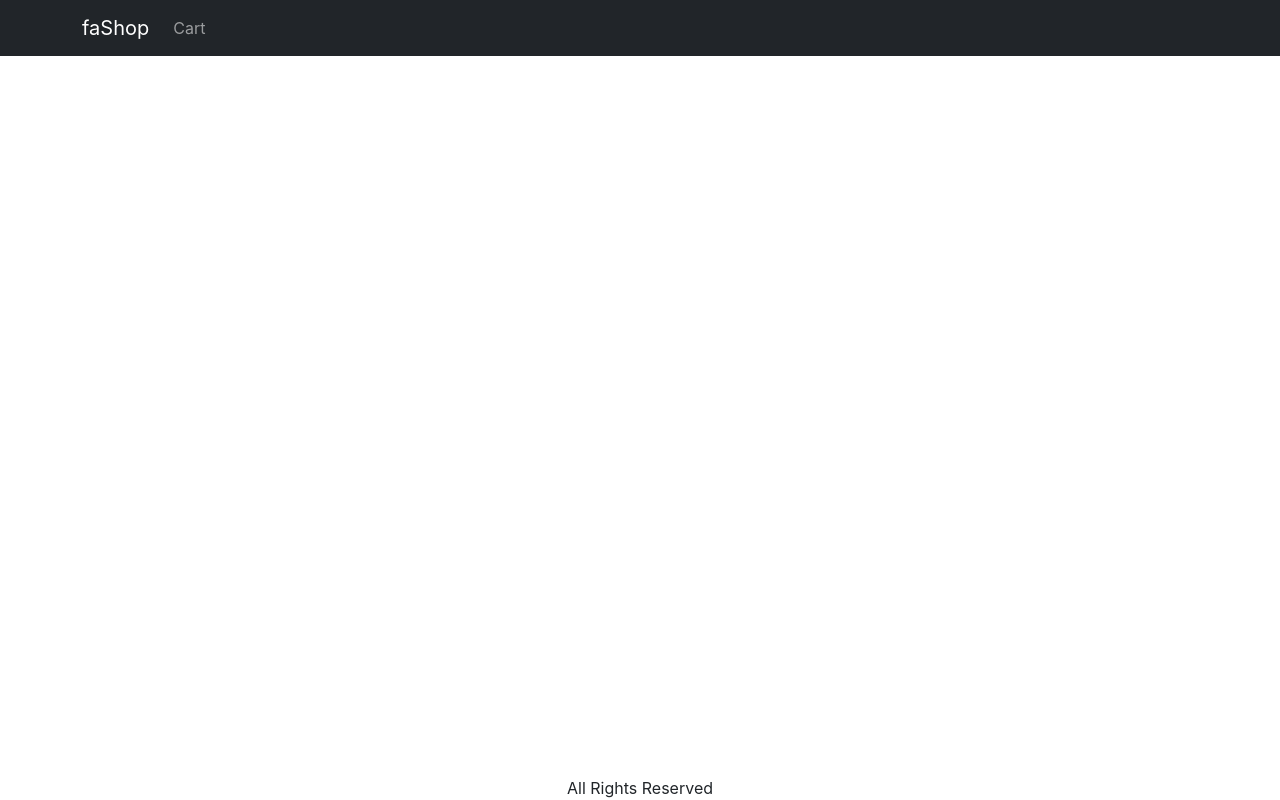
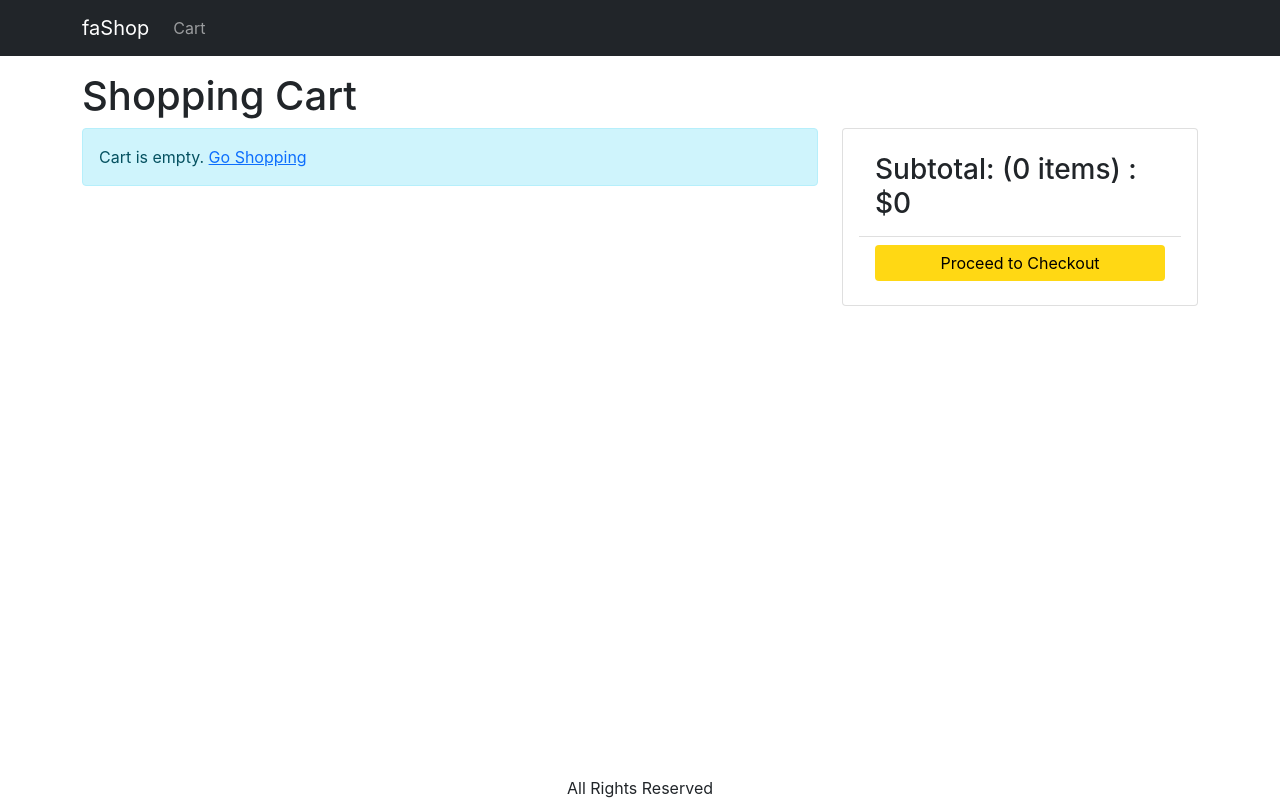
Before and after one commit to gomez-fernando/amazing-ecommerce-2023-frontend-react, a React (Create React App) app: page /cart in a window 1280 px wide. Built offline with nearby package versions, Linux system fonts and the light colour scheme.

Commit message:
Add Cart screen

```diff
--- a/src/App.jsx
+++ b/src/App.jsx
@@ -2,6 +2,7 @@ import { useContext } from "react";
 import { Badge, Container, Nav, Navbar } from "react-bootstrap";
 import { LinkContainer } from "react-router-bootstrap";
 import { BrowserRouter, Link, Route, Routes } from "react-router-dom";
+import CartScreen from "./screens/CartScreen";
 import HomeScreen from "./screens/HomeScreen";
 import ProductScreen from "./screens/ProductScreen";
 import { Store } from "./Store";
@@ -24,7 +25,7 @@ function App() {
                   Cart
                   {cart.cartItems.length > 0 &&
                     <Badge pill bg="danger">
-                      {cart.cartItems.length}
+                      {cart.cartItems.reduce((acumulator, current) => acumulator + current.quantity, 0)}
                     </Badge>
                   }
                 </Link>
@@ -36,6 +37,7 @@ function App() {
           <Container className="mt-3">
             <Routes>
               <Route path='/product/:slug' element={<ProductScreen />} />
+              <Route path='/cart' element={<CartScreen />} />
               <Route path='/' element={<HomeScreen />} />
             </Routes>
           </Container>
--- a/src/Store.js
+++ b/src/Store.js
@@ -11,9 +11,18 @@ const initialState = {
 function reducer(state, action) {
   switch (action.type) {
     case 'CART_ADD_ITEM':
-      return {...state, cart: {
-        ...state.cart, cartItems: [...state.cart.cartItems, action.payload]
-      }}
+      const newItem = action.payload;
+      const existItem = state.cart.cartItems.find(item => item._id === newItem._id);
+
+      console.log(newItem)
+      console.log(existItem)
+
+      const cartItems = existItem
+        ? state.cart.cartItems.map(item => item._id === existItem._id ? existItem : item)
+        : [...state.cart.cartItems, newItem];
+
+      return {...state, cart: {...state.cart, cartItems}};
+
     default:
       return state;
   }
--- a/src/index.css
+++ b/src/index.css
@@ -61,3 +61,7 @@ main{
 /* .img-large {
   max-width: 100%;
 } */
+
+.img-thumbnail {
+  height: 80px;
+}
--- /dev/null
+++ b/src/screens/CartScreen.jsx
@@ -0,0 +1,92 @@
+import { useContext } from 'react'
+import { Button, Card, Col, ListGroup, ListGroupItem, Row } from 'react-bootstrap';
+import { Helmet } from 'react-helmet-async';
+import { Link } from 'react-router-dom';
+import MessageBox from '../components/MessageBox';
+import { Store } from '../Store'
+
+const CartScreen = () => {
+  const { state, dispatch: ctxDispatch } = useContext(Store);
+  const { cart: { cartItems } } = state;
+
+  return (
+    <div>
+      <Helmet>
+        <title>Shopping Cart</title>
+      </Helmet>
+      <h1>Shopping Cart</h1>
+      <Row>
+        <Col md={8}>
+          {cartItems.length === 0 ? (
+            <MessageBox>
+              Cart is empty. <Link to="/">Go Shopping</Link>
+            </MessageBox>
+          ) : (
+            <ListGroup>
+              {cartItems.map(item => (
+                <ListGroupItem key={item._id}>
+                  <Row className='align-items-center'>
+                    <Col md={4}>
+                      <img
+                        src={item.image}
+                        alt={item.name}
+                        className='img-fluid rounded img-thumbnail'
+                      />{' '}
+                      <Link to={`/product/${item.slug}`}>{item.name}</Link>
+                    </Col>
+                    <Col md={3}>
+                      <Button variant='light' disabled={item.quantity === 1}>
+                        <i className='fas fa-minus-circle'></i>
+                      </Button>{' '}
+                      <span>{item.quantity}</span>{' '}
+                      <Button variant='light' disabled={item.quantity === item.countInStock}>
+                        <i className='fas fa-plus-circle'></i>
+                      </Button>
+                    </Col>
+                    <Col md={3}>${item.price}</Col>
+                    <Col md={2}>
+                      <Button variant='light'>
+                        <i className='fas fa-trash'></i>
+                      </Button>
+                    </Col>
+                  </Row>
+                </ListGroupItem>
+              ))
+
+              }
+            </ListGroup>
+          )
+
+          }
+        </Col>
+        <Col md={4}>
+          <Card>
+            <Card.Body>
+              <ListGroup variant='flush'>
+                <ListGroup.Item>
+                  <h3>
+                    Subtotal: ({cartItems.reduce((a, c) => a + c.quantity, 0)}{' '}items) : $
+                    {cartItems.reduce((a, c) => a + c.price * c.quantity, 0)}
+                  </h3>
+                </ListGroup.Item>
+                <ListGroup.Item>
+                  <div className="d-grid">
+                    <Button
+                      type='button'
+                      variant='primary'
+                      disabled={cartItems === 0}
+                    >
+                      Proceed to Checkout
+                    </Button>
+                  </div>
+                </ListGroup.Item>
+              </ListGroup>
+            </Card.Body>
+          </Card>
+        </Col>
+      </Row>
+    </div>
+  )
+}
+
+export default CartScreen
--- a/src/screens/ProductScreen.jsx
+++ b/src/screens/ProductScreen.jsx
@@ -1,8 +1,8 @@
 import axios from "axios";
-import { useContext, useEffect, useReducer } from "react";
+import { useContext, useEffect, useReducer, useState } from "react";
 import { Badge, Button, Card, Col, ListGroup, Row } from "react-bootstrap";
 import { Helmet } from "react-helmet-async";
-import { useParams } from "react-router-dom";
+import { useNavigate, useParams } from "react-router-dom";
 import LoadingBox from "../components/LoadingBox";
 import MessageBox from "../components/MessageBox";
 import Rating from "../components/Rating";
@@ -23,8 +23,10 @@ const reducer = (state, action) => {
 }
 
 const ProductScreen = () => {
+  const navigate = useNavigate();
   const params = useParams();
   const { slug } = params;
+  const [quantity, setQuantity] = useState(0);
 
   const [{ loading, error, product }, dispatch] = useReducer(reducer, {
     product: null,
@@ -44,9 +46,21 @@ const ProductScreen = () => {
     fetchData();
   }, [slug]);
 
-  const {state, dispatch: ctxDispatch} = useContext(Store);
-  const addToCartHandler = () => {
-    ctxDispatch({ type: 'CART_ADD_ITEM', payload: {...product, quantity: 1}});
+  const { state, dispatch: ctxDispatch } = useContext(Store);
+  const { cart } = state;
+  const addToCartHandler = async () => {
+    const existItem = cart.cartItems.find(x => x._id === product._id);
+    const quantity = existItem ? ++existItem.quantity : 1;
+    const { data } = await axios.get(`/products/${product._id}`);
+
+    if (data.countInStock < quantity) {
+      window.alert('Sorry. Product is out of stock');
+      return;
+    }
+
+    ctxDispatch({ type: 'CART_ADD_ITEM', payload: { ...product, quantity } });
+    setQuantity(quantity);
+    navigate('/cart');
   }
 
   return (
@@ -94,20 +108,24 @@ const ProductScreen = () => {
                       <Col>{product.countInStock > 0 ?
                         <Badge bg="success">In Stock</Badge>
                         :
-                          <Badge bg="danger">Unvailable</Badge>
+                        <Badge bg="danger">Unavailable</Badge>
                       }</Col>
                     </Row>
                   </ListGroup.Item>
 
-                    {product.countInStock > 0 && (
                   <ListGroup.Item>
                     <div className="d-grid">
+                      {product.countInStock > quantity ? (
                         <Button onClick={addToCartHandler} variant="primary">
-                            Add to Cart
+                          Add to cart
                         </Button>
+                      ) : (
+                        <Button variant="disabled">
+                          Currently not available
+                        </Button>
+                      )}
                     </div>
                   </ListGroup.Item>
-                    )}
                 </ListGroup>
               </Card.Body>
             </Card>
```
Lines whose indentation alone changed are shown as unchanged.
